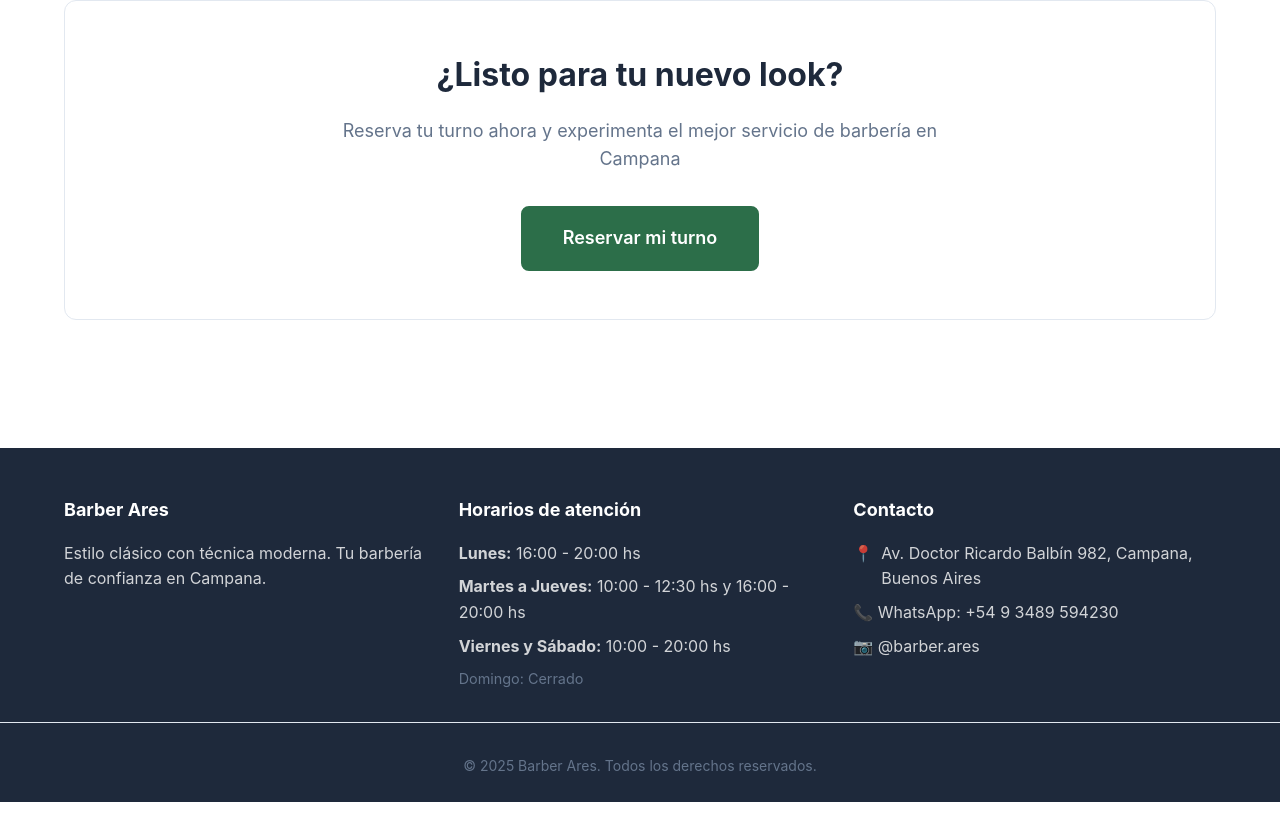
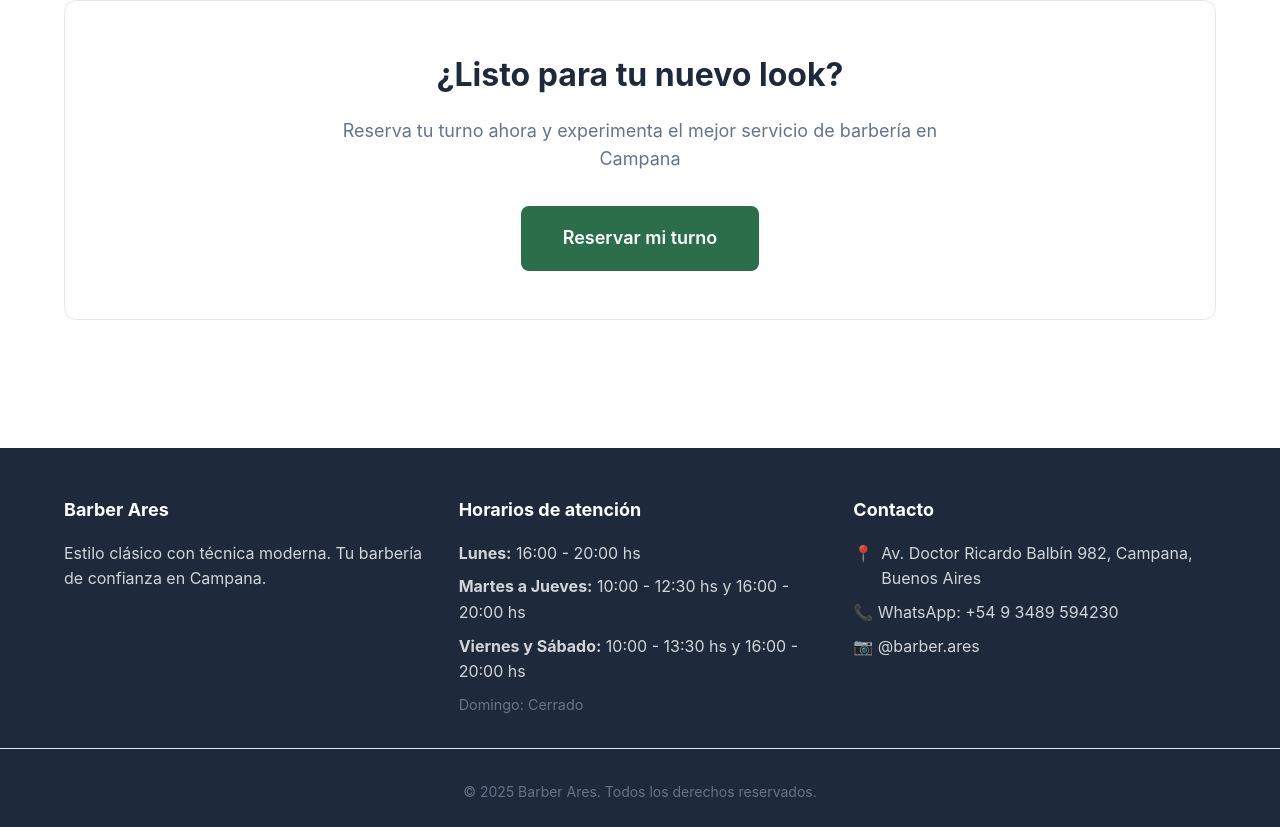
Before and after one commit to lionelc39/barberia-ares, a Next.js app: page / in a window 1280 px wide. Shown: the part 3418-4245 px from the top of the page. Before the commit the page ends 4220 px from the top, so only its background shows below. Built offline with nearby package versions, Linux system fonts and the light colour scheme; no server answers.

Commit message:
Update layout.tsx

```diff
--- a/src/app/layout.tsx
+++ b/src/app/layout.tsx
@@ -21,12 +21,12 @@ export default function RootLayout({ children }: { children: React.ReactNode })
             </div>
 
             <div className="footer-section" id="horarios">
-              <h4>Horarios de atención</h4>
-              <p style={{ marginBottom: '0.5rem' }}><strong>Lunes:</strong> 16:00 - 20:00 hs</p>
-              <p style={{ marginBottom: '0.5rem' }}><strong>Martes a Jueves:</strong> 10:00 - 12:30 hs y 16:00 - 20:00 hs</p>
-              <p style={{ marginBottom: '0.5rem' }}><strong>Viernes y Sábado:</strong> 10:00 - 20:00 hs</p>
-              <p style={{ marginTop: '0.5rem', color: 'var(--text-muted)', fontSize: '0.9rem' }}>Domingo: Cerrado</p>
-            </div>
+  <h4>Horarios de atención</h4>
+  <p style={{ marginBottom: '0.5rem' }}><strong>Lunes:</strong> 16:00 - 20:00 hs</p>
+  <p style={{ marginBottom: '0.5rem' }}><strong>Martes a Jueves:</strong> 10:00 - 12:30 hs y 16:00 - 20:00 hs</p>
+  <p style={{ marginBottom: '0.5rem' }}><strong>Viernes y Sábado:</strong> 10:00 - 13:30 hs y 16:00 - 20:00 hs</p>
+  <p style={{ marginTop: '0.5rem', color: 'var(--text-muted)', fontSize: '0.9rem' }}>Domingo: Cerrado</p>
+</div>
 
             <div className="footer-section" id="contacto">
               <h4>Contacto</h4>
```
